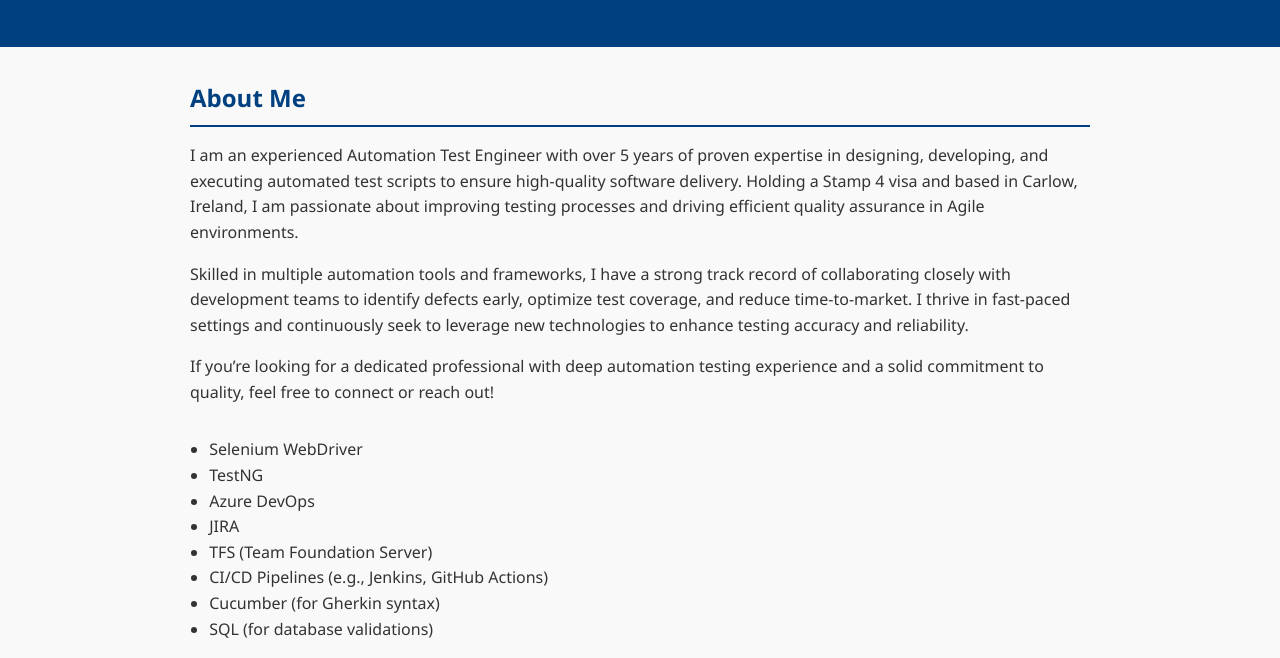
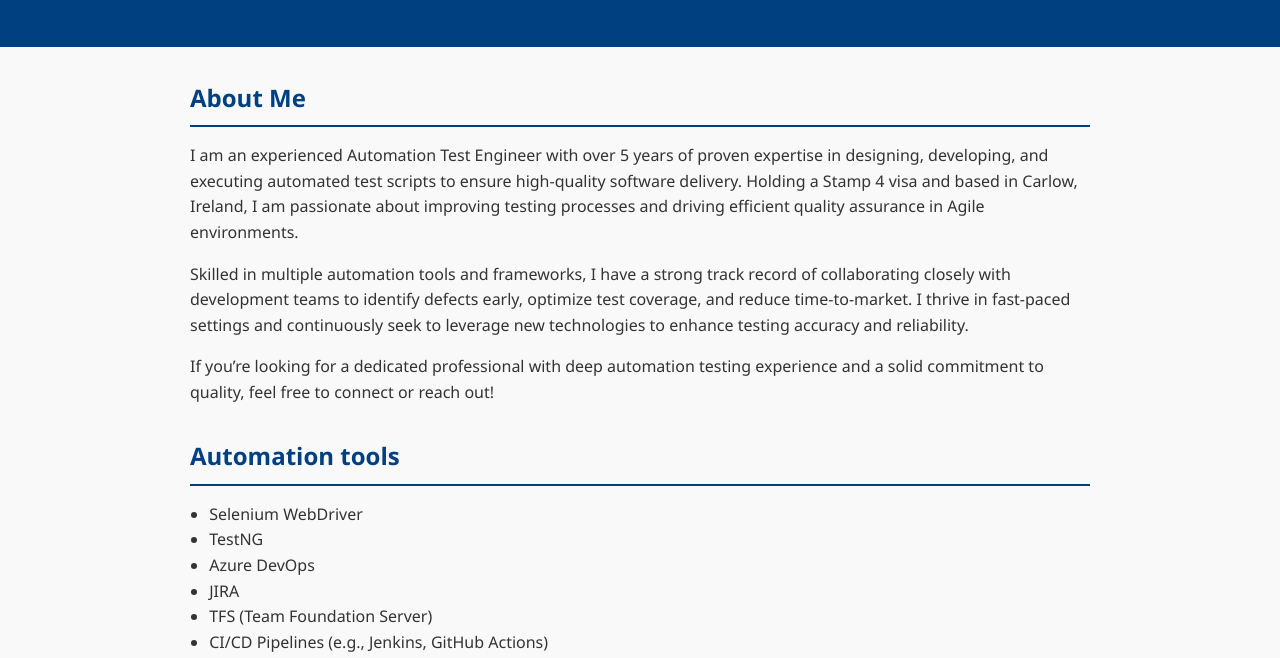
Before and after one commit to Mounikachitti-commit/Profilepage, a plain HTML site: page index.html in a window 1280 px wide. Shown: the part 135-793 px from the top of the page. Drawn offline with Linux system fonts and the light colour scheme.

Commit message:
Update index.html

```diff
--- a/index.html
+++ b/index.html
@@ -85,6 +85,7 @@
       </p>
     </section>
 <Section id= "Automation tools">
+  <h2> Automation tools </h2>
   <ul>
   <li>Selenium WebDriver</li>
   <li>TestNG</li>
```
